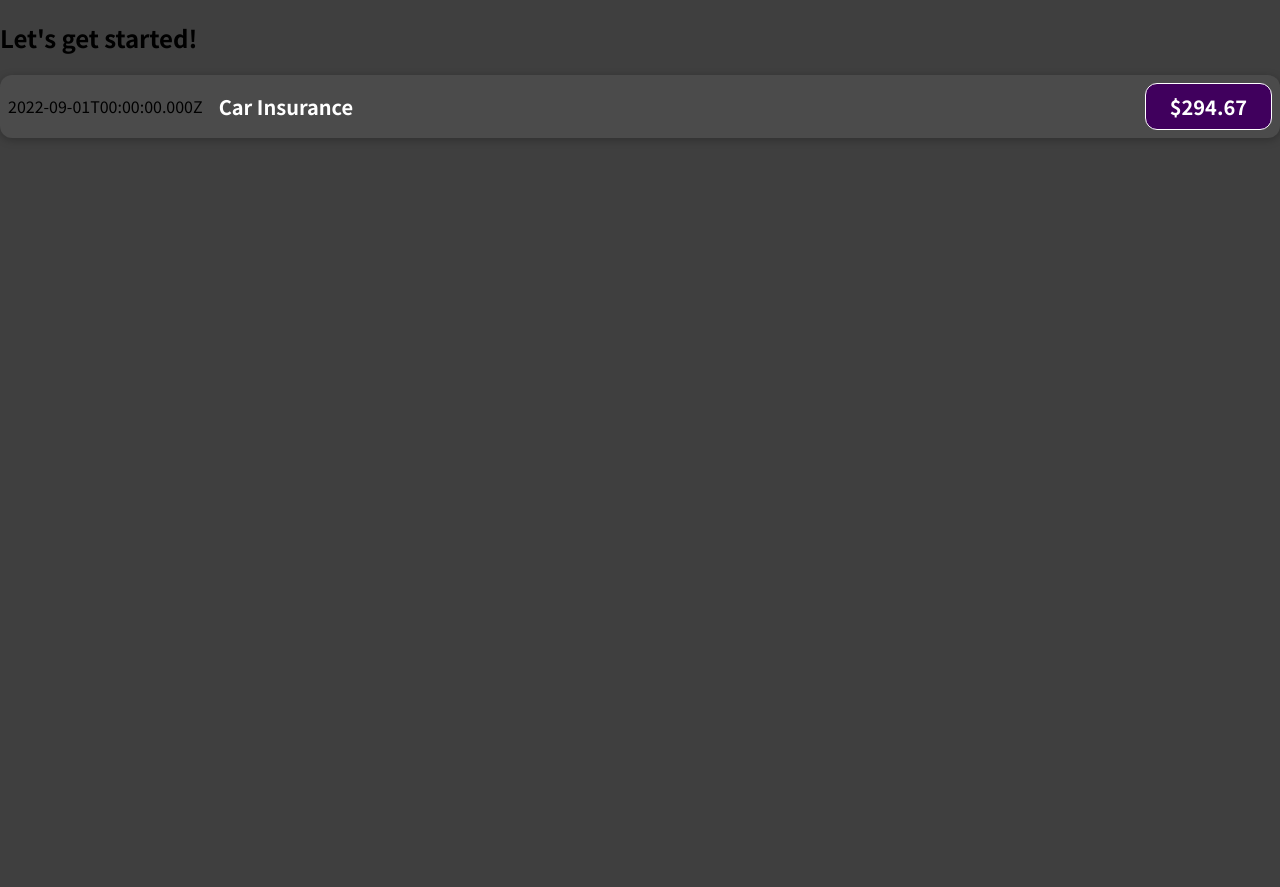
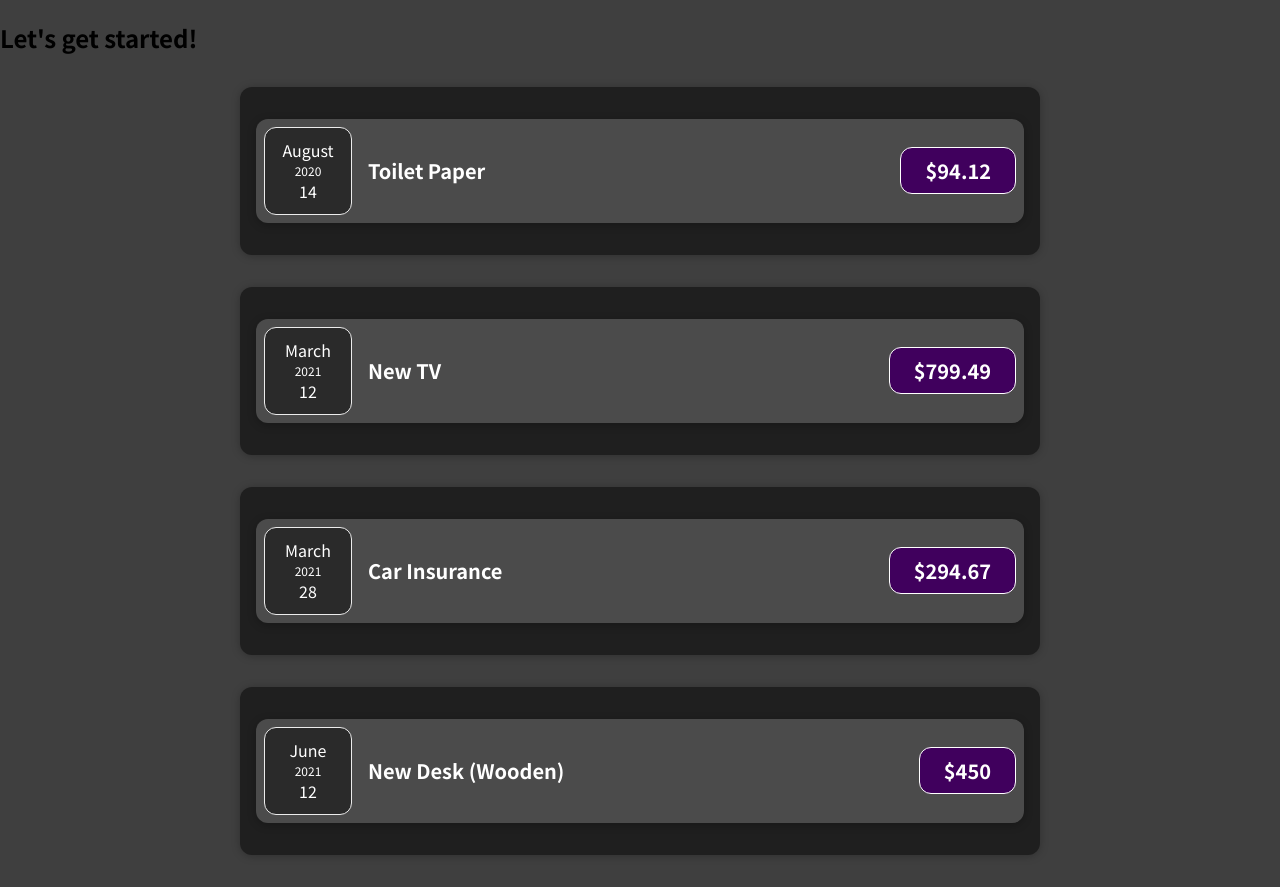
Before and after one commit to Junwon-Park/practice, a JavaScript app in the folder react/01-starting-setup/: page / in a window 1280 px wide. Before the commit the page ends 800 px from the top, so only its background shows below. Built offline with nearby package versions, Linux system fonts and the light colour scheme.

Commit message:
컴포넌트 분할 연습

```diff
--- a/react/01-starting-setup/src/App.js
+++ b/react/01-starting-setup/src/App.js
@@ -1,14 +1,46 @@
-import ExpenseItem from "./components/ExpenseItem";
+import Expenses from "./components/Expenses";
 
 function App() {
   //? App 컴포넌트를 함수형 컴포넌트로 선언한 것이다.
   //? index.js에서 이 App 컴포넌트를 메인 화면에 뿌려주고 있다.
+
+  const expenses = [
+    {
+      id: "e1",
+      title: "Toilet Paper",
+      amount: 94.12,
+      date: new Date(2020, 7, 14),
+    },
+    { id: "e2", title: "New TV", amount: 799.49, date: new Date(2021, 2, 12) },
+    {
+      id: "e3",
+      title: "Car Insurance",
+      amount: 294.67,
+      date: new Date(2021, 2, 28),
+    },
+    {
+      id: "e4",
+      title: "New Desk (Wooden)",
+      amount: 450,
+      date: new Date(2021, 5, 12),
+    },
+  ];
+
   return (
     //? 컴포넌트는 HTML 요소를 반환한다.
     //! 이 것은 당연히 일반적인 자바스크립트 문법은 아니고 리액트 팀에서 개발한 JSX라는 파일을 반환하는 구문으로 자바스크립트에서 정상 동작한다.
     <div>
       <h2>Let's get started!</h2>
-      <ExpenseItem />
+      {expenses.map((el, idx) => {
+        return (
+          <Expenses
+            title={el.title}
+            amount={el.amount}
+            date={el.date}
+            key={idx}
+          />
+        );
+      })}
     </div>
     //? JSX는 JavaScript XML의 줄임말이다.
     //? HTML은 XML이라고 할 수 있고, JS에서 XML(HTML) 구문을 사용하는 형식을 JSX라고 하며 JSX는 React의 실행 됫단에서 변환 과정을 거쳐 브라우저가 이해할 수 있도록 해석된다.
--- /dev/null
+++ b/react/01-starting-setup/src/components/ExpenseDate.css
@@ -0,0 +1,26 @@
+.expense-date {
+  display: flex;
+  flex-direction: column;
+  width: 5.5rem;
+  height: 5.5rem;
+  border: 1px solid #ececec;
+  background-color: #2a2a2a;
+  color: white;
+  border-radius: 12px;
+  align-items: center;
+  justify-content: center;
+}
+
+.expense-date__month {
+  font-size: 0.75rem;
+  font-weight: bold;
+}
+
+.expense-date__year {
+  font-size: 0.75rem;
+}
+
+.expense-date__day {
+  font-size: 1.5rem;
+  font-weight: bold;
+}
--- /dev/null
+++ b/react/01-starting-setup/src/components/ExpenseDate.js
@@ -0,0 +1,18 @@
+import "./ExpenseDate.css";
+
+function ExpenseDate({ date }) {
+  // toLocaleString()은 날짜를 다루기 위해 JS에서 제공하는 기본 메서드이다.
+  const month = date.toLocaleString("en-US", { month: "long" });
+  const day = date.toLocaleString("en-US", { day: "2-digit" });
+  const year = date.getFullYear();
+
+  return (
+    <div className="expense-date">
+      <div classname="expense-date__month">{month}</div>
+      <div className="expense-date__year">{year}</div>
+      <div classname="expense-date__day">{day}</div>
+    </div>
+  );
+}
+
+export default ExpenseDate;
--- a/react/01-starting-setup/src/components/ExpenseItem.js
+++ b/react/01-starting-setup/src/components/ExpenseItem.js
@@ -1,19 +1,40 @@
+import ExpenseDate from "./ExpenseDate";
 import "./ExpenseItem.css";
 
-function ExpenseItem() {
-  const expenseDate = new Date(2022, 8, 1);
-  const expenseTitle = "Car Insurance";
-  const expenseAmount = 294.67;
+function ExpenseItem({ title, amount, date }) {
+  //? Props는 꼭 객체이기 때문에 당연히 구조분해 할당으로 받을 수 있다.
+  //! 물론 이때, 각 속성의 이름은 넘겨줄 때의 이름과 동일해야 한다.
 
   return (
     <div className="expense-item">
-      <div>{expenseDate.toISOString()}</div>
+      <ExpenseDate date={date} />
       <div className="expense-item__description">
-        <h2>{expenseTitle}</h2>
-        <div className="expense-item__price">${expenseAmount}</div>
+        <h2>{title}</h2>
+        <div className="expense-item__price">${amount}</div>
       </div>
     </div>
   );
+
+  // function ExpenseItem(props) {
+  //   //? props라는 이름의 객체로 Props 전달(이 객체의 이름은 사용자 지정으로 내가 정하는 것이다.)
+
+  //   const month = props.date.toLocaleString("en-US", { month: "long" });
+  //   const day = props.date.toLocaleString("en-US", { day: "2-digit" });
+  //   const year = props.date.getFullYear();
+  //   return (
+  //     <div className="expense-item">
+  //       <div>
+  //         <div>{month}</div>
+  //         <div>{year}</div>
+  //         <div>{day}</div>
+  //       </div>
+  //       <div className="expense-item__description">
+  //         <h2>{props.title}</h2>
+  //         <div className="expense-item__price">${props.amount}</div>
+  //       </div>
+  //     </div>
+  //   );
+
   // return (
   //  <h2>Expense item!</h2>
   //  <h2>It's too expensive!</h2>
--- /dev/null
+++ b/react/01-starting-setup/src/components/Expenses.css
@@ -0,0 +1,9 @@
+.expenses {
+  padding: 1rem;
+  background-color: rgb(31, 31, 31);
+  margin: 2rem auto;
+  width: 50rem;
+  max-width: 95%;
+  border-radius: 12px;
+  box-shadow: 0 1px 8px rgba(0, 0, 0, 0.25);
+}
--- /dev/null
+++ b/react/01-starting-setup/src/components/Expenses.js
@@ -0,0 +1,12 @@
+import ExpenseItem from "./ExpenseItem";
+import "./Expenses.css";
+
+function Expenses({ title, amount, date }) {
+  return (
+    <div className="expenses">
+      <ExpenseItem title={title} amount={amount} date={date} />
+    </div>
+  );
+}
+
+export default Expenses;
```
Also changed, not shown: 1 other file (tests, documents, lock files or other folders).
